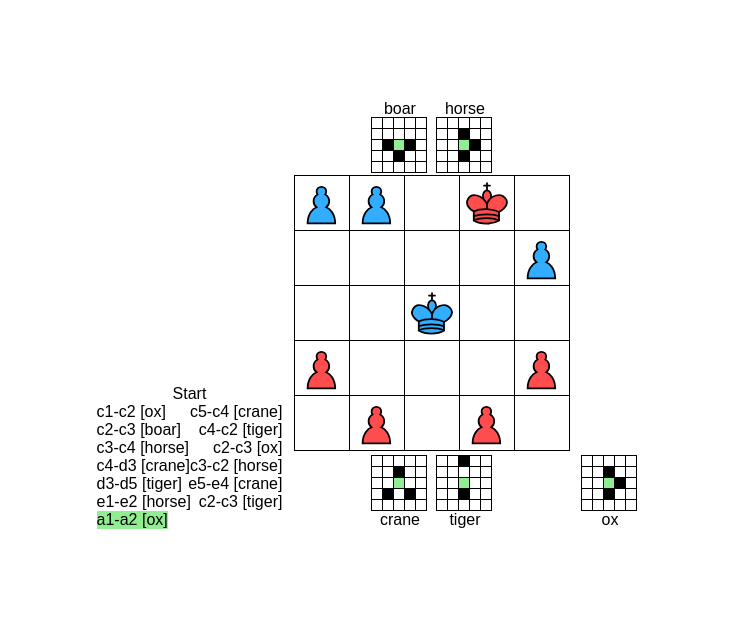
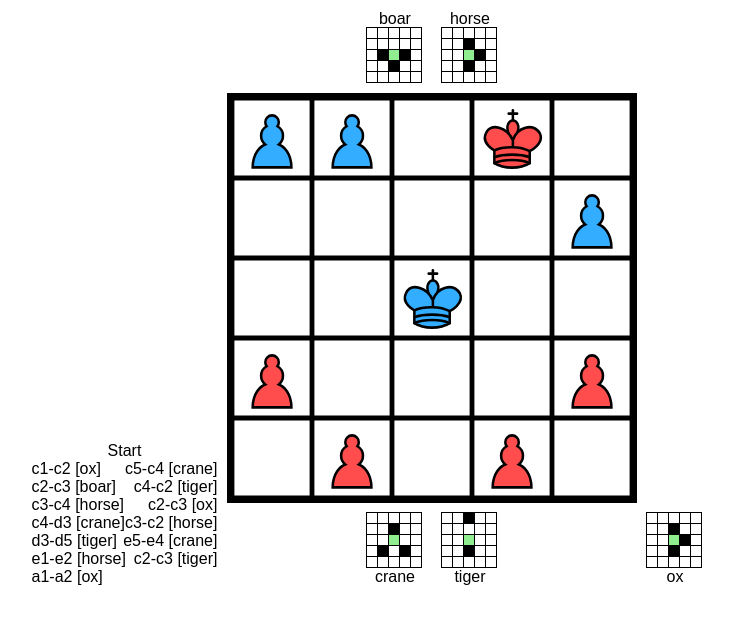
Before and after one commit to aduynstee/onitama-web, a React (Create React App) app in the folder frontend/oni-app/: page / in a window 1280 px wide. Shown: the top 624 px of the page, without its empty margins (273-1006 px from the left). Built offline with nearby package versions, Linux system fonts and the light colour scheme.

Commit message:
SVG board background.  Clip highlighted squares to not overlap with board lines

```diff
--- a/frontend/oni-app/src/App.css
+++ b/frontend/oni-app/src/App.css
@@ -1,24 +1,11 @@
 #game {
-    height: 700px;
-    width: 700px;
     margin: auto;
-    margin-top: 100px;
-    text-align: center;
-}
-
-.game-center {
-    height: 40%;
-    width: 40%;
-}
-
-.card-row {
     text-align: center;
 }
 
 .card-row .card {
     display: inline-block;
-    margin-left: 5px;
-    margin-right: 5px;
+    margin: 10px 10px 10px 10px;
 }
 
 .card.pending {
@@ -50,8 +37,11 @@
 }
 
 #board {
-    height: 100%;
-    width: 100%;
+    height: 400px;
+    width: 400px;
+    background-image: url('./assets/board500.svg');
+    border: 5px solid black;
+    background-size: cover;
 }
 
 .board-row .board-square {
@@ -61,19 +51,26 @@
 .board-row {
     line-height: 0px;
     height: 20%;
-    margin-top: -1px;
 }
 
 .board-square {
     height: 100%;
     width: 20%;
-    border: 1px solid black;
-    margin: -1px 0 0 -1px;
+    padding: 0.6%;
     box-sizing: border-box;
+    background-clip: content-box;
 }
 
 .board-square.target {
     background-color: red;
+}
+
+.board-square.highlight {
+    background-color: yellow;
+}
+
+.board-square.selected {
+    background-color: lightgreen;
 }
 
 .move-row {
@@ -85,22 +82,6 @@
     display: inline-block;
     margin-left: 5px;
     margin-right: 5px;
-}
-
-.bluepawn, .redking {
-    color: red;
-}
-
-.bluepawn, .blueking {
-    color: blue;
-}
-
-.highlight {
-    background-color: yellow;
-}
-
-.selected {
-    background-color: lightgreen;
 }
 
 .piece {
```
Also changed, not shown: frontend/oni-app/src/assets/board500.svg (added).
